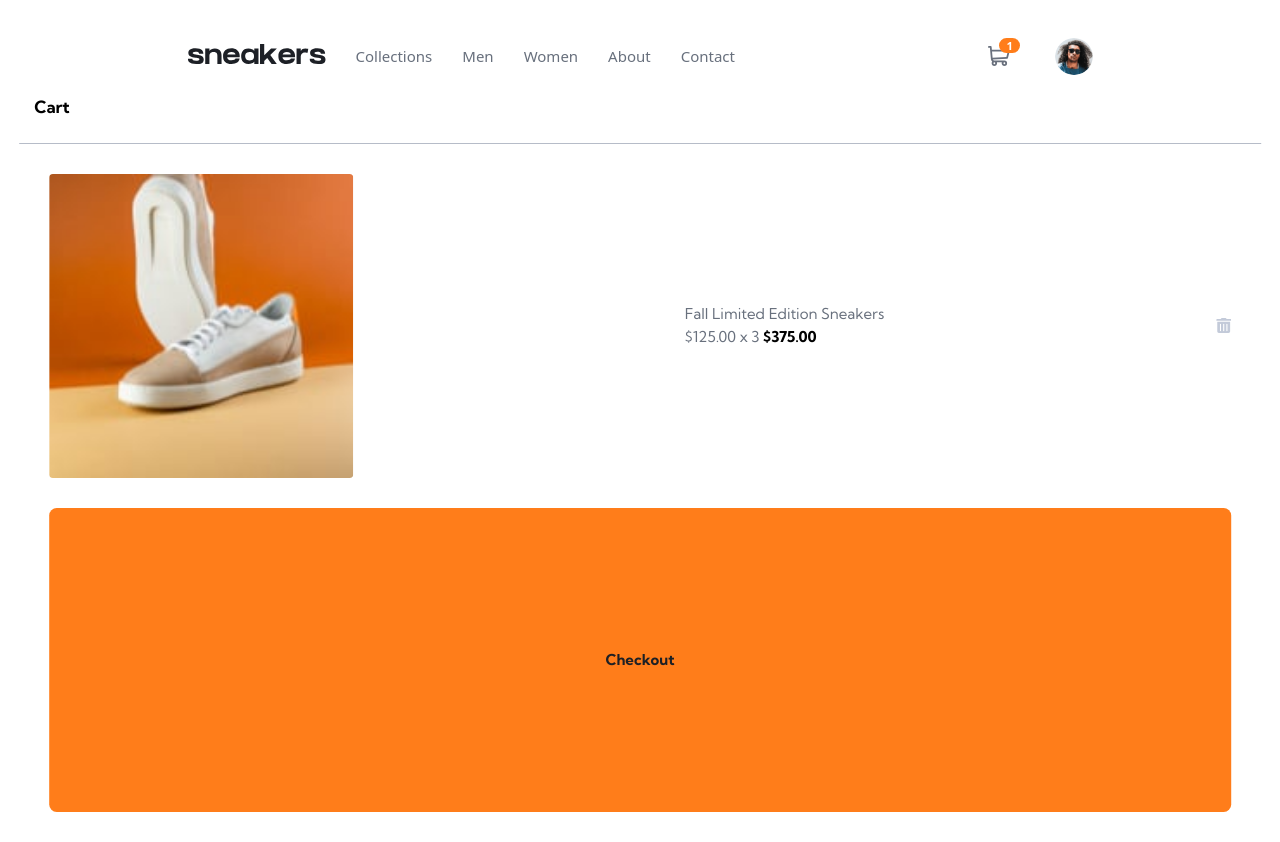
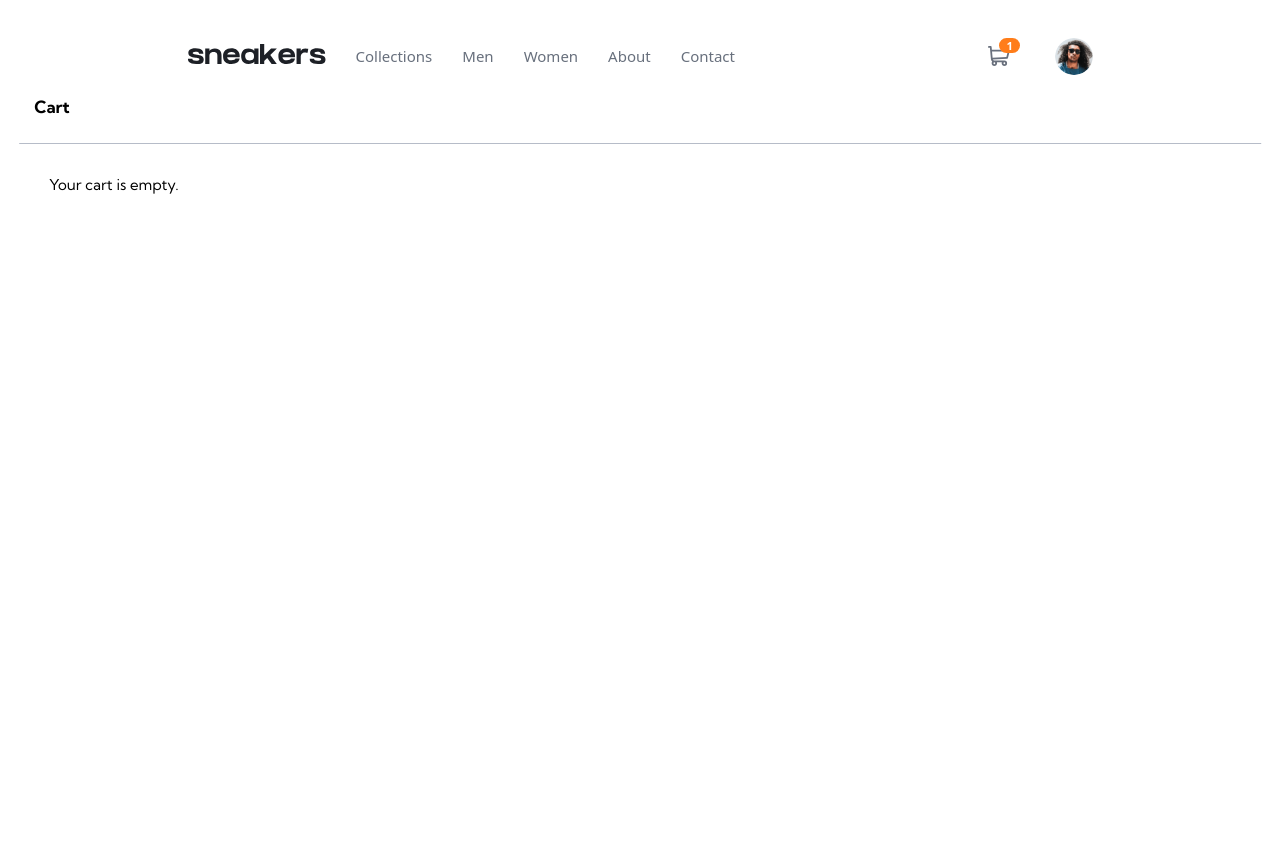
Before and after one commit to frontend-rustyff12/16-e-commerce-product-page, a React (Vite) app: page / in a window 1280 px wide. Built offline with nearby package versions, Linux system fonts and the light colour scheme.

Commit message:
pre state refactor

```diff
--- a/src/App.jsx
+++ b/src/App.jsx
@@ -1,4 +1,4 @@
-import { useState } from "react";
+import { useState, useEffect } from "react";
 import Header from "./components/Header";
 import Product from "./components/Product";
 import CartModal from "./components/CartModal";
@@ -7,7 +7,8 @@ function App() {
   const [menuOpen, setMenuOpen] = useState(false);
   const [numToAdd, setNumToAdd] = useState(1);
   const [isCartShowing, setIsCartShowing] = useState(true);
-
+  const [total, setTotal] = useState("");
+  const [addPressed, setAddPressed] = useState(false);
   function toggleMenu() {
     setMenuOpen(!menuOpen);
   }
@@ -26,6 +27,17 @@ function App() {
     setIsCartShowing(!isCartShowing);
   }
 
+  function handleAddPressed() {
+    setAddPressed(true);
+  }
+
+  useEffect(() => {
+    if (addPressed) {
+      setTotal((125.0 * numToAdd).toFixed(2));
+    }
+    setAddPressed(false);
+  }, [addPressed, numToAdd]);
+
   return (
     <main className="min-h-screen md:px-40 relative">
       <Header
@@ -35,10 +47,18 @@ function App() {
         toggleCart={toggleCart}
       />
       <div className="  md:flex md:justify-center md:items-center md:p-10">
-        <Product handleClick={handleClick} numToAdd={numToAdd} />
+        <Product
+          handleClick={handleClick}
+          numToAdd={numToAdd}
+          handleAddPressed={handleAddPressed}
+        />
       </div>
       <section className="absolute top-20 left-1/2 -translate-x-1/2">
-        <CartModal numToAdd={numToAdd} isCartShowing={isCartShowing} />
+        <CartModal
+          numToAdd={numToAdd}
+          isCartShowing={isCartShowing}
+          total={total}
+        />
       </section>
     </main>
   );
--- a/src/components/CartModal.jsx
+++ b/src/components/CartModal.jsx
@@ -1,4 +1,4 @@
-export default function CartModal({ numToAdd, isCartShowing }) {
+export default function CartModal({ total, isCartShowing, numToAdd }) {
   return (
     <article
       className={`w-[97vw] bg-cust-White aspect-video rounded-lg font-kumbh-sans  ${
@@ -10,7 +10,7 @@ export default function CartModal({ numToAdd, isCartShowing }) {
       </div>
 
       <div className="h-full p-8 rounded-b-lg  ">
-        {numToAdd > 0 ? (
+        {total > 0 ? (
           <div className="w-full h-full grid grid-cols-1 grid-rows-2 gap-8 ">
             <div className="flex gap-3 justify-between items-center">
               <img
@@ -24,8 +24,10 @@ export default function CartModal({ numToAdd, isCartShowing }) {
                 </p>
                 <div>
                   <span className="text-cust-Dark-grayish-blue">$125.00 </span>
-                  <span className="text-cust-Dark-grayish-blue">x 3</span>
-                  <span className="font-bold"> $375.00</span>
+                  <span className="text-cust-Dark-grayish-blue">
+                    x {numToAdd}
+                  </span>
+                  <span className="font-bold"> ${total}</span>
                 </div>
               </div>
               <button>
--- a/src/components/Product.jsx
+++ b/src/components/Product.jsx
@@ -1,4 +1,4 @@
-export default function Product({ handleClick, numToAdd }) {
+export default function Product({ handleClick, numToAdd, handleAddPressed }) {
   const buttonClass =
     "bg-cust-White absolute top-1/2 transform -translate-y-1/2 p-2 rounded-full flex items-center justify-center w-10 h-10";
 
@@ -33,7 +33,7 @@ export default function Product({ handleClick, numToAdd }) {
         </p>
         {/* Prices */}
         <div
-          className="flex md:flex-col justify-between"
+          className="flex md:flex-col justify-between items-center"
           role="region"
           aria-label="Price information"
         >
@@ -47,6 +47,7 @@ export default function Product({ handleClick, numToAdd }) {
             <del>$250.00</del>
           </span>
         </div>
+
         {/* Cart buttons */}
         <div className="flex flex-col md:flex-row md:items-center md:gap-6 md:justify-between">
           <div
@@ -76,7 +77,10 @@ export default function Product({ handleClick, numToAdd }) {
               <span className="text-3xl text-cust-Orange font-bold">+</span>
             </button>
           </div>
-          <button className="flex justify-center items-center gap-3 bg-cust-Orange p-4 rounded-lg font-bold text-cust-Very-dark-blue mb-14 md:mb-0 cursor-pointer hover:bg-cust-Pale-orange w-full">
+          <button
+            onClick={handleAddPressed}
+            className="flex justify-center items-center gap-3 bg-cust-Orange p-4 rounded-lg font-bold text-cust-Very-dark-blue mb-14 md:mb-0 cursor-pointer hover:bg-cust-Pale-orange w-full"
+          >
             <svg
               className=" fill-cust-Very-dark-blue"
               width="22"
```
